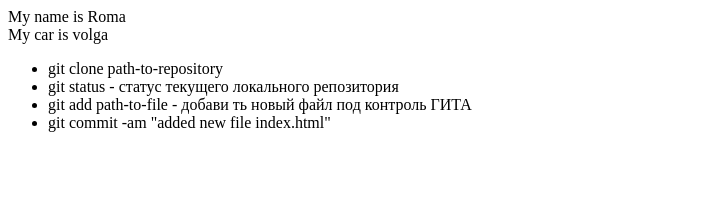
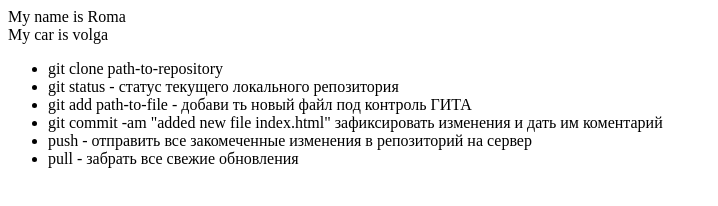
Before and after one commit to MorozDushnila/git-lesson, a plain HTML site: page index.html in a window 1280 px wide. Shown: the whole page, without its empty margins (0-718 px from the left). Drawn offline with Linux system fonts and the light colour scheme.

Commit message:
added push-pull instruction to html

```diff
--- a/index.html
+++ b/index.html
@@ -6,6 +6,8 @@
         <li>git clone path-to-repository</li>
         <li>git status - статус текущего локального репозитория</li>
         <li>git add path-to-file - добави ть новый файл под контроль ГИТА</li>
-        <li>git commit -am "added new file index.html"</li>
+        <li>git commit -am "added new file index.html" зафиксировать изменения и дать им коментарий</li>
+	<li>push - отправить все закомеченные изменения в репозиторий на сервер</li>
+	<li>pull - забрать все свежие обновления</li>
     </ul>
 </div>
```
